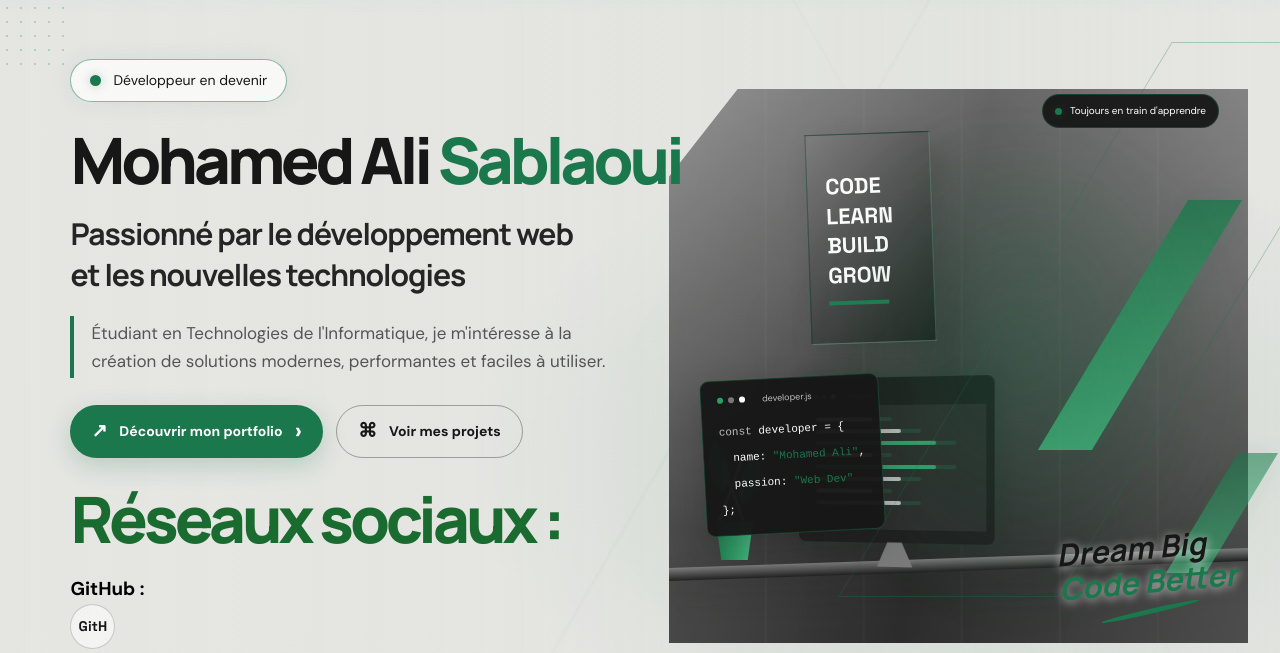
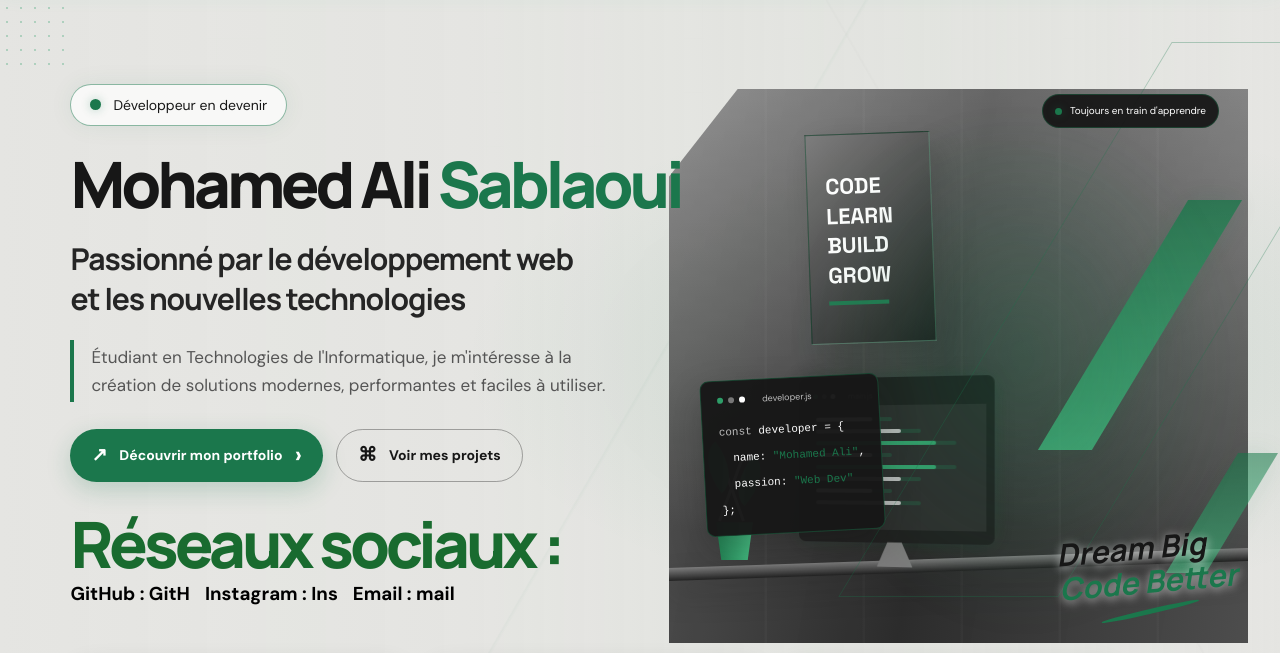
Before and after one commit to mohamed-ali-sablaoui/mohamed-ali, a plain HTML site: page index.html in a window 1280 px wide. Shown: the part 124-777 px from the top of the page. Drawn offline with Linux system fonts and the light colour scheme.

Commit message:
Update index.html

```diff
--- a/index.html
+++ b/index.html
@@ -94,11 +94,19 @@
         </div>
         <br>
         <h1 style="color:#196b2f;">Réseaux sociaux :</h1>
-        <div class="social-links" aria-label="Réseaux sociaux">
-         <h3 style="color:#000;">GitHub : <a href="https://github.com/mohamed-ali-sablaoui" target="_blank" rel="noopener noreferrer" aria-label="GitHub">GitH</a></h3>
-         <h3 style="color:#000;">Instagram :<a href="https://www.instagram.com/med_ali_sablaoui" target="_blank" rel="noopener noreferrer" aria-label="Instagram">Ins</a></h3>
-         <h3 style="color:#000;">Email :<a href="mailto:mohamedalisablaoui02@gmail.com" aria-label="Email">mail</a></h3>
-        </div>
+        <div style="display:flex; flex-wrap:nowrap; gap:15px; white-space:nowrap; overflow-x:auto;">
+    <h3 style="color:#000; margin:0;">
+        GitHub : <a href="https://github.com/mohamed-ali-sablaoui" target="_blank" rel="noopener noreferrer" aria-label="GitHub">GitH</a>
+    </h3>
+
+    <h3 style="color:#000; margin:0;">
+        Instagram : <a href="https://www.instagram.com/med_ali_sablaoui" target="_blank" rel="noopener noreferrer" aria-label="Instagram">Ins</a>
+    </h3>
+
+    <h3 style="color:#000; margin:0;">
+        Email : <a href="mailto:mohamedalisablaoui02@gmail.com" aria-label="Email">mail</a>
+    </h3>
+</div>
       </div>
 
       <div class="hero-visual">
```
